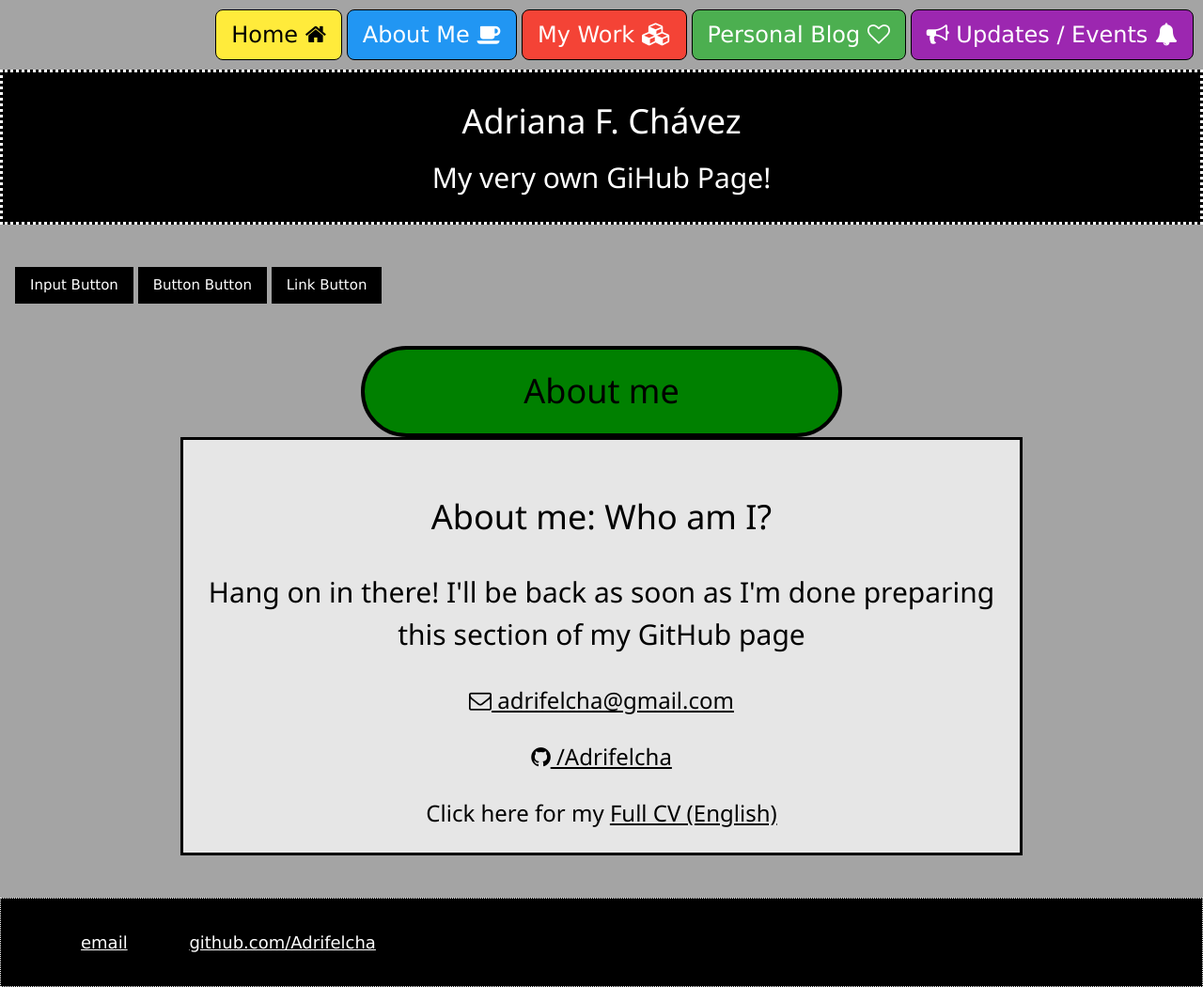
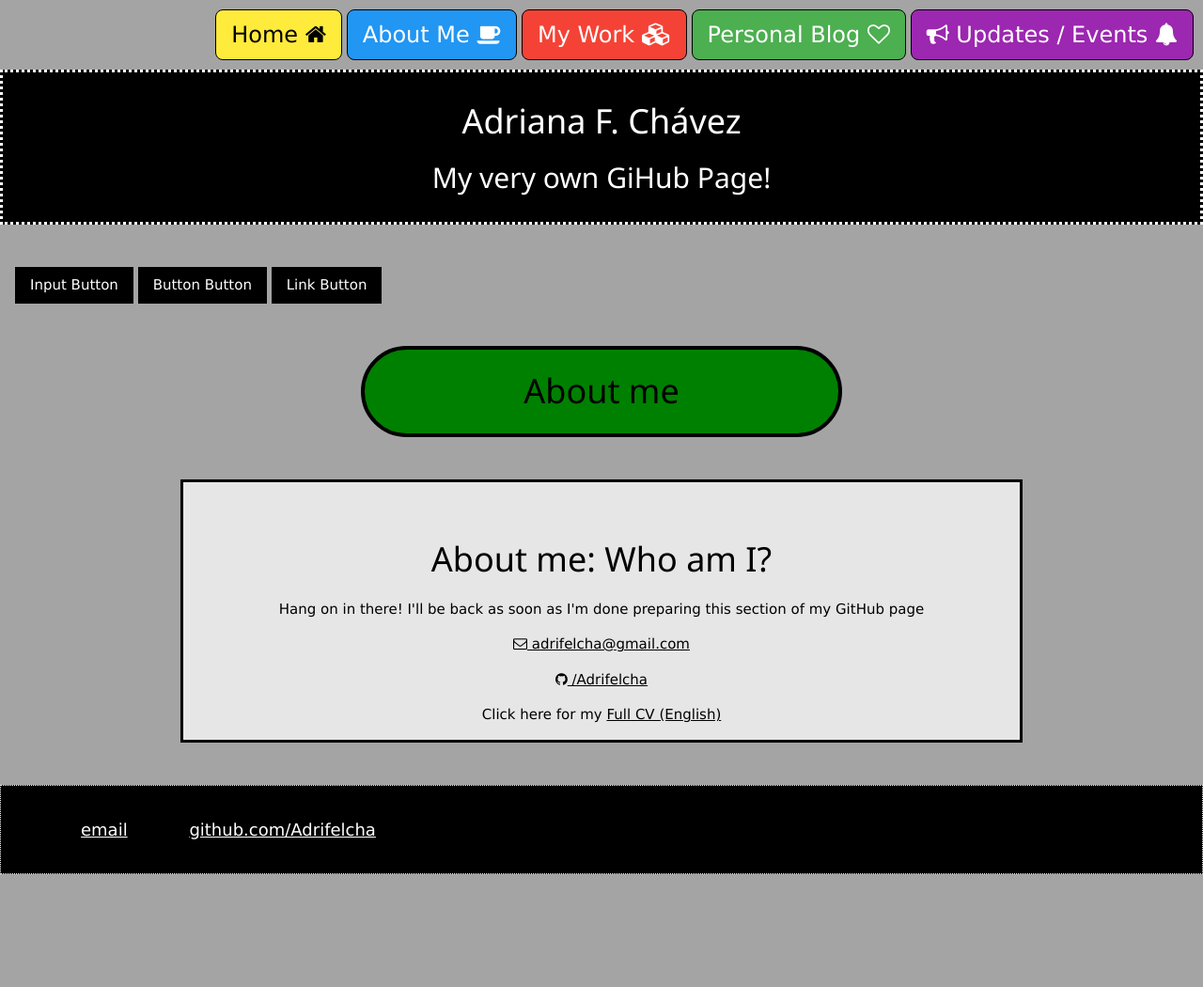
Before and after one commit to Adrifelcha/Adrifelcha-github.io, a Jekyll site: the page built from about/index.html, in a window 1280 px wide. Shown: the whole page at 94% size. Built offline with Jekyll 4.4.1, drawn with Linux system fonts in a browser that asks for light colours; after the commit the page ends 930 px from its top, so only the background shows below that.

Commit message:
Update index.html

```diff
--- a/about/index.html
+++ b/about/index.html
@@ -7,20 +7,14 @@ title: About me
       		<h1 class="project-name">{{ page.title }}</h1>
     	</header>
 
+		<br><br>
 		<div class="container">
-			<br><br>
-	<h1>About me: Who am I?</h1>
+		<br><br>
 
-	<h2>
-	<p> Hang on in there! I'll be back as soon as I'm done preparing this section of my GitHub page</p>
+		<h1>About me: Who am I?</h1>
 
-	<p></p>
+		<p> Hang on in there! I'll be back as soon as I'm done preparing this section of my GitHub page</p>
 
-
-	<p></p>
-	</h2>
-
-<h3>
  <p>
  <a class='link' href="adrifelcha@gmail.com"><i class='fa fa-envelope-o'></i> adrifelcha@gmail.com </a>
  </p>
@@ -30,7 +24,7 @@ title: About me
   <p>
  Click here for my <a class='link' href="/documents/CV_FullFelisa.pdf"> Full CV (English) </a>
  </p>
-</h3>
+
 
 
 </div><!-- /.blurb -->
```
